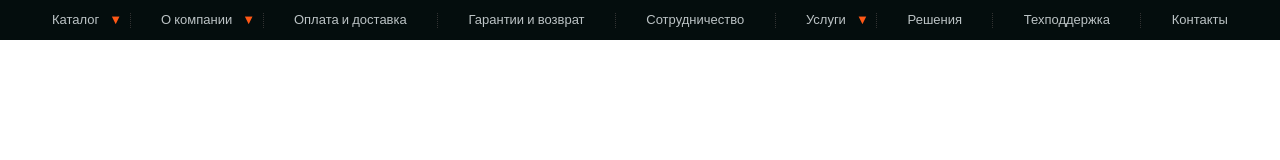
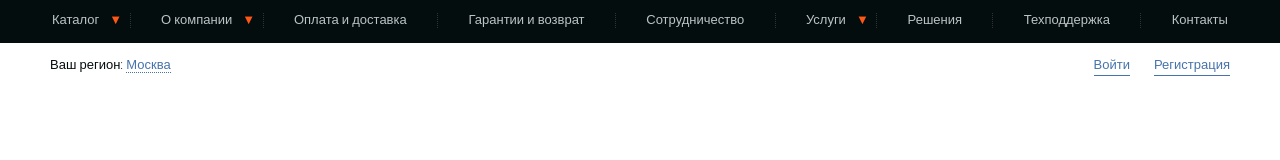
Before and after one commit to igorek19882020/Home, a plain HTML site: page index.html in a window 1280 px wide. Drawn offline with Linux system fonts and the light colour scheme.

Commit message:
header__top

```diff
--- a/index.html
+++ b/index.html
@@ -43,7 +43,7 @@
                     </li>
                     <li class="dot"></li>
                     <li class="menu__list-item">
-                        <a href="#">Техподдержка</a>
+                        <a class="car" href="#">Техподдержка</a>
                     </li>
                     <li class="dot"></li>
                     <li class="menu__list-item">
@@ -54,7 +54,27 @@
         </div>
     </div>
     <header class="header">
+        <div class="container">
+            <div class="header__top">
+                <div class="region"> Ваш регион:
+                    <span>Москва</span>
+                </div>
+                <div class="authblock">
+                    <a class="access" href="#">Войти</a>
 
+                    <a class="reg" href="#">Регистрация</a>
+                </div>
+
+            </div>
+            <div class="header__info">
+                <a href="#" class="logo">
+
+                </a>
+               <div class="header__info-item">
+
+               </div>
+            </div>
+        </div>
     </header>
 
 
--- a/scss/style.scss
+++ b/scss/style.scss
@@ -28,10 +28,30 @@
         color: #bcc3c5;
         padding-top: 10px;
         padding-bottom: 10px;
-
     }
 }
-.dot{
+
+.menu__list-item {
+    text-decoration: none; /*Убираем стандартное подчёркивание ссылки если оно ещё не убрано*/
+    display: inline-block; /*делаем чтобы наша ссылка из строчного элемента превратилась в строчно-блочный
+    line-height: 1; /*Задаём высоту строки (можно в пикселях)*/
+}
+.menu__list-item:after {
+    display: block; /*превращаем его в блочный элемент*/
+    content: ""; /*контента в данном блоке не будет поэтому в кавычках ничего не ставим*/
+    height: 3px; /*задаём высоту линии*/
+    width: 0%; /*задаём начальную ширину элемента (линии)*/
+    background-color: $yellow; /*цвет фона элемента*/
+    /*данное свойство отвечает за плавное изменение ширины. Здесь можно задать время анимации в секундах (в данном случае задано 0.4 секунды)*/
+    bottom: 0;
+    left: 0;
+}
+.menu__list-item:hover:after,
+.menu__list-item:focus:after {
+    width: 100%;
+}
+
+.dot {
     width: 0;
     height: 15px;
     border-left: #323232 1px dotted;
@@ -46,3 +66,29 @@
     margin-left: 10px;
     color: $yellow;
 }
+
+.header__top {
+    display: flex;
+    justify-content: space-between;
+    margin-top: 12px;
+}
+.region {
+    @include f300;
+    font-size: 13px;
+    line-height: 20px;
+    color: #040d0d;
+    span {
+        color: #4673ab;
+        border-bottom: 1px dotted;
+    }
+}
+.authblock a {
+    @include f300;
+    color: #4673ab;
+    font-size: 13px;
+    line-height: 20px;
+    border-bottom: 1px solid;
+}
+.access {
+    margin-right: 20px;
+}
```
Also changed, not shown: css/style.min.css.
